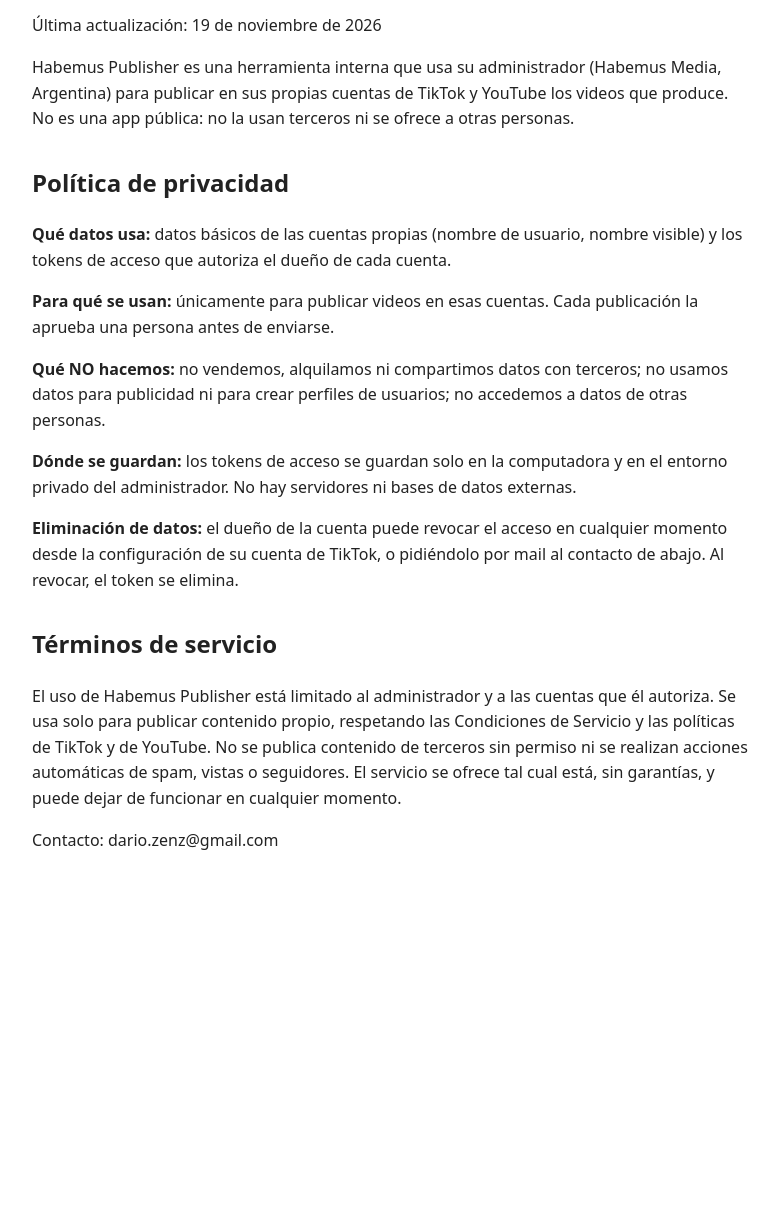
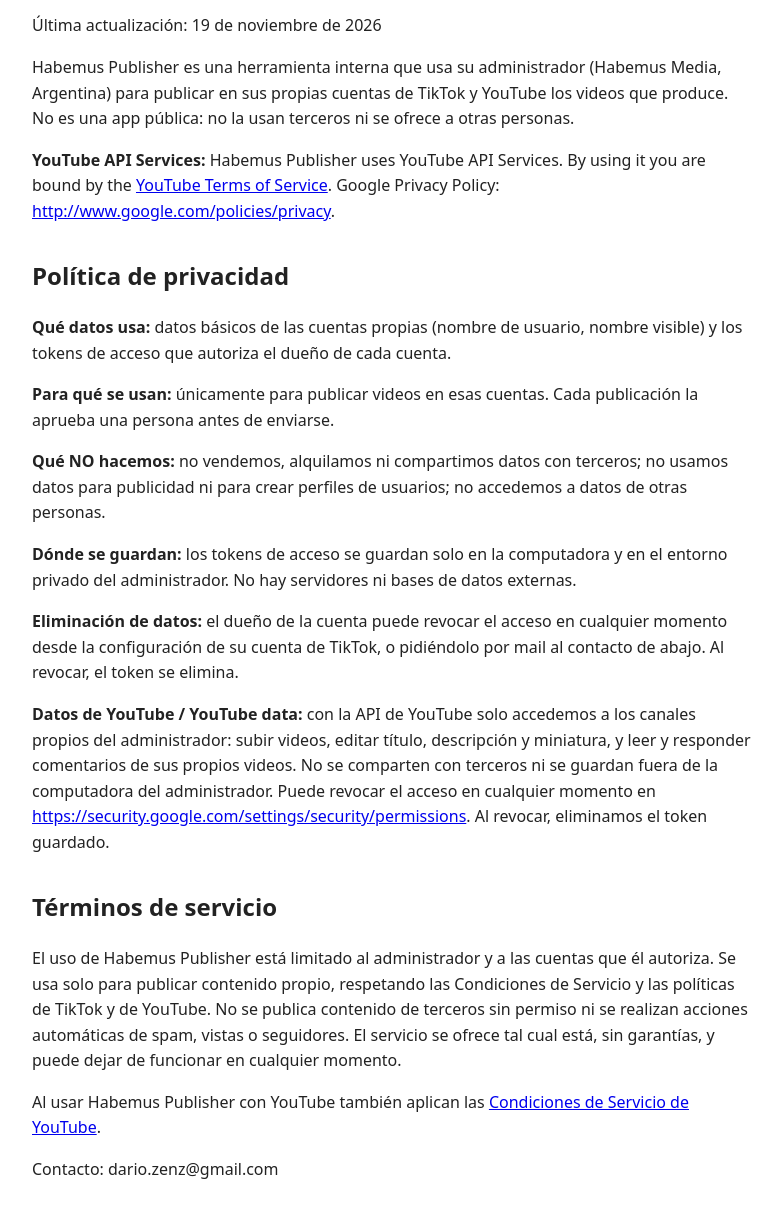
Before and after one commit to darizenz/habemus-legal, a plain HTML site: page index.html in a window 1280 px wide. Shown: the part 73-1288 px from the top of the page, without its empty margins (248-1030 px from the left). Before the commit the page ends 958 px from the top, so only its background shows below. Drawn offline with Linux system fonts and the light colour scheme.

Commit message:
Agrega avisos de YouTube API Services

```diff
--- a/index.html
+++ b/index.html
@@ -5,13 +5,16 @@
 <h1>Habemus Publisher</h1>
 <p>Última actualización: 19 de noviembre de 2026</p>
 <p>Habemus Publisher es una herramienta interna que usa su administrador (Habemus Media, Argentina) para publicar en sus propias cuentas de TikTok y YouTube los videos que produce. No es una app pública: no la usan terceros ni se ofrece a otras personas.</p>
+<p><b>YouTube API Services:</b> Habemus Publisher uses YouTube API Services. By using it you are bound by the <a href="https://www.youtube.com/t/terms">YouTube Terms of Service</a>. Google Privacy Policy: <a href="http://www.google.com/policies/privacy">http://www.google.com/policies/privacy</a>.</p>
 <h2 id="privacidad">Política de privacidad</h2>
 <p><b>Qué datos usa:</b> datos básicos de las cuentas propias (nombre de usuario, nombre visible) y los tokens de acceso que autoriza el dueño de cada cuenta.</p>
 <p><b>Para qué se usan:</b> únicamente para publicar videos en esas cuentas. Cada publicación la aprueba una persona antes de enviarse.</p>
 <p><b>Qué NO hacemos:</b> no vendemos, alquilamos ni compartimos datos con terceros; no usamos datos para publicidad ni para crear perfiles de usuarios; no accedemos a datos de otras personas.</p>
 <p><b>Dónde se guardan:</b> los tokens de acceso se guardan solo en la computadora y en el entorno privado del administrador. No hay servidores ni bases de datos externas.</p>
 <p><b>Eliminación de datos:</b> el dueño de la cuenta puede revocar el acceso en cualquier momento desde la configuración de su cuenta de TikTok, o pidiéndolo por mail al contacto de abajo. Al revocar, el token se elimina.</p>
+<p><b>Datos de YouTube / YouTube data:</b> con la API de YouTube solo accedemos a los canales propios del administrador: subir videos, editar título, descripción y miniatura, y leer y responder comentarios de sus propios videos. No se comparten con terceros ni se guardan fuera de la computadora del administrador. Puede revocar el acceso en cualquier momento en <a href="https://security.google.com/settings/security/permissions">https://security.google.com/settings/security/permissions</a>. Al revocar, eliminamos el token guardado.</p>
 <h2 id="terminos">Términos de servicio</h2>
 <p>El uso de Habemus Publisher está limitado al administrador y a las cuentas que él autoriza. Se usa solo para publicar contenido propio, respetando las Condiciones de Servicio y las políticas de TikTok y de YouTube. No se publica contenido de terceros sin permiso ni se realizan acciones automáticas de spam, vistas o seguidores. El servicio se ofrece tal cual está, sin garantías, y puede dejar de funcionar en cualquier momento.</p>
+<p>Al usar Habemus Publisher con YouTube también aplican las <a href="https://www.youtube.com/t/terms">Condiciones de Servicio de YouTube</a>.</p>
 <p>Contacto: dario.zenz@gmail.com</p>
 </body></html>
```
